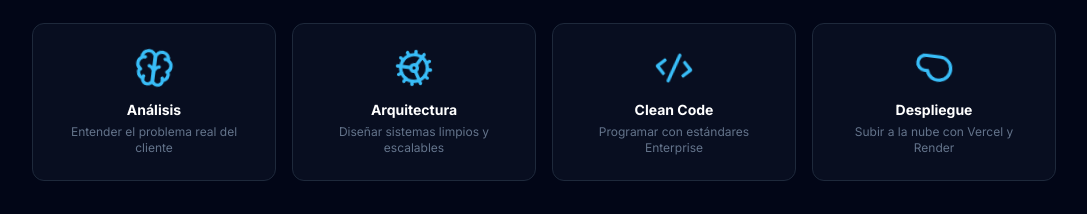
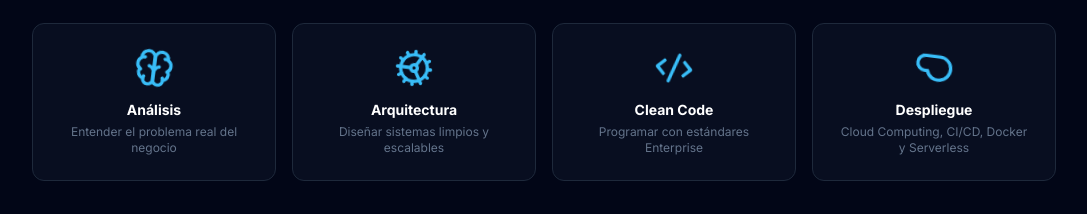
Before and after one commit to wacho91/Cristian-Portfolio, a React (Vite) app in the folder frontend/: page / in a window 1280 px wide. Shown: the part 1940-2154 px from the top of the page, without its empty margins (96-1183 px from the left). Built offline with nearby package versions, Linux system fonts and the light colour scheme.

Commit message:
Update file

```diff
--- a/frontend/src/components/About.tsx
+++ b/frontend/src/components/About.tsx
@@ -19,10 +19,10 @@ export const About = () => {
   }, []);
 
   const pipeline = [
-    { icon: Brain, title: "Análisis", desc: "Entender el problema real del cliente" },
+    { icon: Brain, title: "Análisis", desc: "Entender el problema real del negocio" },
     { icon: Cog, title: "Arquitectura", desc: "Diseñar sistemas limpios y escalables" },
     { icon: Code2, title: "Clean Code", desc: "Programar con estándares Enterprise" },
-    { icon: Cloud, title: "Despliegue", desc: "Subir a la nube con Vercel y Render" },
+    { icon: Cloud, title: "Despliegue", desc: "Cloud Computing, CI/CD, Docker y Serverless" },
   ];
 
   const metrics = [
```
